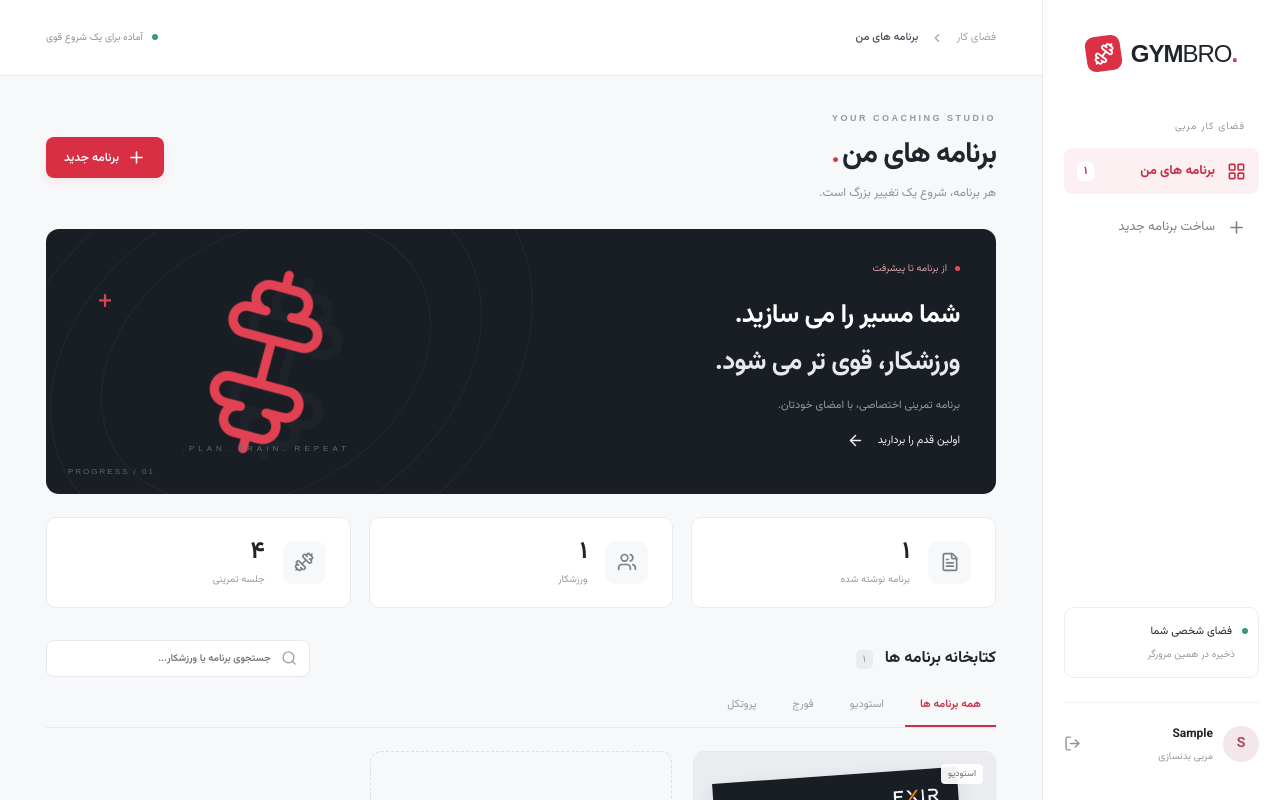
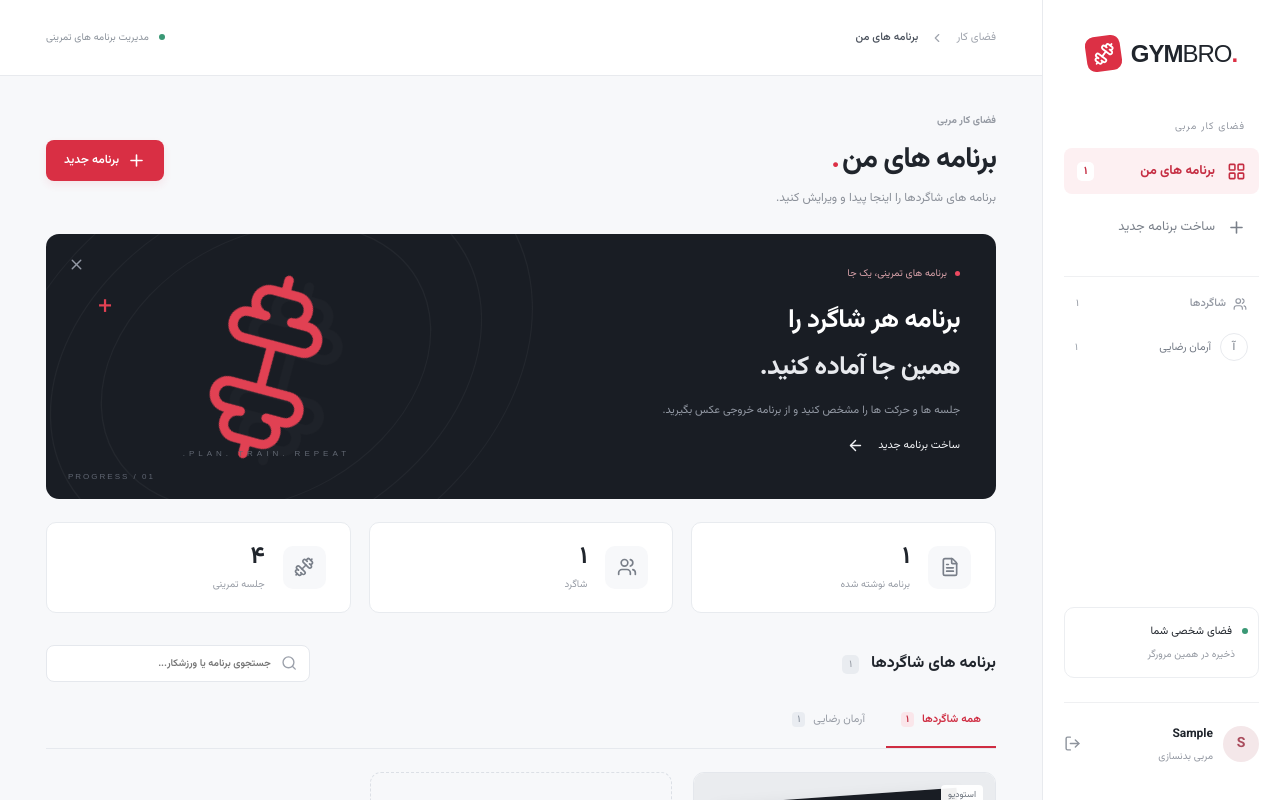
Before and after one commit to hayyaun/gymbro, a React (Vite) app: page / in a window 1280 px wide. Both pictures are taken after typing "Sample" into the empty fields and a click on the button "ورود به فضای کار". Shown: the top 800 px of the page. Built offline with nearby package versions, Linux system fonts and the light colour scheme; what @dnd-kit/dom would draw is missing.

Commit message:
Group workout programs by student and simplify dashboard

```diff
--- a/src/App.tsx
+++ b/src/App.tsx
@@ -33,7 +33,9 @@ import { protocolVariables } from "./protocolTheme";
 import ProtocolDesignControls from "./ProtocolDesignControls";
 import { activeWeek, assignTrainingWeek, getWeekdaySession, resizeTrainingWeek } from "./trainingWeek";
 import { SortableSession, SortableSessions } from "./SortableSessions";
+import { studentKey, studentsFromPlans } from "./students";
 import "./App.css";
+import "./DashboardStudents.css";
 
 const templates = [
   { id: "studio", name: "استودیو", text: "قدرتمند و حرفه ای" },
@@ -42,11 +44,11 @@ const templates = [
 ];
 const fa = (n: number) => n.toLocaleString("fa-IR");
 function App() {
-  const { coach, plans, setCoach, save, remove } = useStore();
+  const { coach, plans, heroDismissed, dismissHero, setCoach, save, remove } = useStore();
   const [draft, setDraft] = useState<Plan | null>(null);
   const [baseline, setBaseline] = useState("");
   const [query, setQuery] = useState("");
-  const [filter, setFilter] = useState("all");
+  const [selectedStudent, setSelectedStudent] = useState<string | null>(null);
   const [tab, setTab] = useState("details");
   const [collapsedDays, setCollapsedDays] = useState<Set<string>>(() => new Set());
   const [notice, setNotice] = useState("");
@@ -58,6 +60,10 @@ function App() {
   const [storageError, setStorageError] = useState("");
   const sheet = useRef<HTMLDivElement>(null);
   const dirty = !!draft && JSON.stringify(draft) !== baseline;
+  const students = studentsFromPlans(plans);
+  const activeStudent = students.some((student) => student.name === selectedStudent)
+    ? selectedStudent
+    : null;
   useEffect(() => {
     const handler = (e: BeforeUnloadEvent) => {
       if (dirty) {
@@ -84,6 +90,13 @@ function App() {
     setCollapsedDays(new Set(plan.days.slice(1).map((day) => day.id)));
     window.scrollTo({ top: 0 });
   };
+  const selectStudent = (name: string | null) => navigate(() => {
+    setDraft(null);
+    setSelectedStudent(name);
+    setQuery("");
+    window.scrollTo({ top: 0 });
+  });
+  const startStudentPlan = () => open({ ...newPlan(), athlete: activeStudent ?? "" }, true);
   const patch = (data: Partial<Plan>) =>
     setDraft((d) => (d ? { ...d, ...data } : d));
   const patchDay = (id: string, data: Partial<Day>) =>
@@ -222,7 +235,7 @@ function App() {
   const visible = plans.filter(
     (p) =>
       `${p.title} ${p.athlete}`.includes(query) &&
-      (filter === "all" || p.template === filter),
+      (activeStudent === null || studentKey(p.athlete) === activeStudent),
   );
   return (
     <div className="app" dir="rtl">
@@ -232,20 +245,40 @@ function App() {
         <span className="workspace-label">فضای کار مربی</span>
         <nav>
           <button
-            className="nav-active"
-            onClick={() => navigate(() => setDraft(null))}
+            className={!draft && activeStudent === null ? "nav-active" : ""}
+            onClick={() => selectStudent(null)}
           >
             <LayoutGrid size={19} />
             برنامه های من <span>{fa(plans.length)}</span>
           </button>
           <button
             aria-label="ساخت برنامه جدید"
-            onClick={() => navigate(() => open(newPlan(), true))}
+            onClick={() => navigate(startStudentPlan)}
           >
             <Plus size={19} />
             ساخت برنامه جدید
           </button>
         </nav>
+        <section className="sidebar-students" aria-label="لیست شاگردها">
+          <div className="students-heading"><Users size={14} /><h2>شاگردها</h2><span>{fa(students.length)}</span></div>
+          <div className="student-list">
+            {students.map((student) => (
+              <button
+                key={student.name}
+                className={`student-link${!draft && activeStudent === student.name ? " student-active" : ""}`}
+                aria-label={`برنامه های ${student.name}`}
+                aria-pressed={!draft && activeStudent === student.name}
+                title={`${student.name} · ${fa(student.count)} برنامه`}
+                onClick={() => selectStudent(student.name)}
+              >
+                <span className="student-avatar" aria-hidden="true">{student.name[0]}</span>
+                <span className="student-name">{student.name}</span>
+                <span className="student-count">{fa(student.count)}</span>
+              </button>
+            ))}
+            {students.length === 0 && <p className="students-empty">با ذخیره اولین برنامه، نام شاگرد اینجا اضافه می شود.</p>}
+          </div>
+        </section>
         <div className="sidebar-bottom">
           <div className="local-note">
             <span className="status-dot" /> فضای شخصی شما
@@ -280,38 +313,38 @@ function App() {
             <b>{draft ? "ویرایش برنامه" : "برنامه های من"}</b>
           </div>
           <span className="top-tag">
-            <span className="status-dot" /> آماده برای یک شروع قوی
+            <span className="status-dot" /> مدیریت برنامه های تمرینی
           </span>
         </header>
         {!draft ? (
           <div className="dashboard">
             <div className="page-heading">
               <div>
-                <span className="eyebrow">YOUR COACHING STUDIO</span>
+                <span className="eyebrow">فضای کار مربی</span>
                 <h1>
                   برنامه های من<span className="heading-dot">.</span>
                 </h1>
-                <p>هر برنامه، شروع یک تغییر بزرگ است.</p>
+                <p>برنامه های شاگردها را اینجا پیدا و ویرایش کنید.</p>
               </div>
-              <button className="primary" onClick={() => open(newPlan(), true)}>
+              <button className="primary" onClick={startStudentPlan}>
                 <Plus size={19} />
                 برنامه جدید
               </button>
             </div>
-            <section className="hero-banner">
+            {!heroDismissed && <section className="hero-banner">
               <div>
                 <span className="hero-label">
                   <span />
-                  از برنامه تا پیشرفت
+                  برنامه های تمرینی، یک جا
                 </span>
                 <h2>
-                  شما مسیر را می سازید.
+                  برنامه هر شاگرد را
                   <br />
-                  <em>ورزشکار، قوی تر می شود.</em>
+                  <em>همین جا آماده کنید.</em>
                 </h2>
-                <p>برنامه تمرینی اختصاصی، با امضای خودتان.</p>
-                <button onClick={() => open(newPlan(), true)}>
-                  اولین قدم را بردارید <ArrowLeft size={17} />
+                <p>جلسه ها و حرکت ها را مشخص کنید و از برنامه خروجی عکس بگیرید.</p>
+                <button onClick={startStudentPlan}>
+                  ساخت برنامه جدید <ArrowLeft size={17} />
                 </button>
               </div>
               <div className="hero-graphic" aria-hidden="true">
@@ -323,7 +356,16 @@ function App() {
                 <span className="graphic-caption">PLAN. TRAIN. REPEAT.</span>
               </div>
               <span className="hero-index">01 / PROGRESS</span>
-            </section>
+              <button
+                className="hero-dismiss"
+                aria-label="بستن همیشگی کادر راهنما"
+                title="این کادر دیگر نمایش داده نشود"
+                onClick={() => {
+                  try { dismissHero(); }
+                  catch { setStorageError("ذخیره تنظیمات انجام نشد. فضای مرورگر را بررسی کنید."); }
+                }}
+              ><X size={17} /></button>
+            </section>}
             <div className="stats">
               <Stat
                 icon={<FileText />}
@@ -332,8 +374,8 @@ function App() {
               />
               <Stat
                 icon={<Users />}
-                value={fa(new Set(plans.map((p) => p.athlete)).size)}
-                label="ورزشکار"
+                value={fa(students.length)}
+                label="شاگرد"
               />
               <Stat
                 icon={<Dumbbell />}
@@ -343,7 +385,7 @@ function App() {
             </div>
             <div className="library-heading">
               <h2>
-                کتابخانه برنامه ها <span>{fa(plans.length)}</span>
+                {activeStudent ? `برنامه های ${activeStudent}` : "برنامه های شاگردها"} <span>{fa(visible.length)}</span>
               </h2>
               <label className="search">
                 <Search size={18} />
@@ -355,14 +397,17 @@ function App() {
                 />
               </label>
             </div>
-            <div className="filters">
-              {[{ id: "all", name: "همه برنامه ها" }, ...templates].map((t) => (
+            <div className="filters student-filters" role="group" aria-label="فیلتر بر اساس شاگرد">
+              <button className={activeStudent === null ? "selected" : ""} aria-pressed={activeStudent === null} onClick={() => setSelectedStudent(null)}>همه شاگردها <span>{fa(plans.length)}</span></button>
+              {students.map((student) => (
                 <button
-                  key={t.id}
-                  className={filter === t.id ? "selected" : ""}
-                  onClick={() => setFilter(t.id)}
+                  key={student.name}
+                  className={activeStudent === student.name ? "selected" : ""}
+                  aria-pressed={activeStudent === student.name}
+                  title={student.name}
+                  onClick={() => setSelectedStudent(student.name)}
                 >
-                  {t.name}
+                  <span className="filter-name">{student.name}</span><span>{fa(student.count)}</span>
                 </button>
               ))}
             </div>
@@ -474,13 +519,13 @@ function App() {
               ))}
               <button
                 className="new-card"
-                onClick={() => open(newPlan(), true)}
+                onClick={startStudentPlan}
               >
                 <span>
                   <Plus size={26} />
                 </span>
-                <b>برنامه بعدی شما</b>
-                <small>یک شروع تازه برای یک هدف تازه</small>
+                <b>{activeStudent ? `برنامه جدید برای ${activeStudent}` : "ساخت برنامه جدید"}</b>
+                <small>روزهای تمرین و حرکت ها را مشخص کنید</small>
               </button>
             </div>
             {visible.length === 0 && (
@@ -490,7 +535,7 @@ function App() {
               </p>
             )}
             <footer className="app-footer">
-              <span>با دقت بنویسید. با قدرت پیش بروید.</span>
+              <span>برنامه ها در این مرورگر ذخیره می شوند.</span>
               <span dir="ltr">GYMBRO © {new Date().getFullYear()}</span>
             </footer>
           </div>
--- /dev/null
+++ b/src/DashboardStudents.css
@@ -0,0 +1,149 @@
+.sidebar-students {
+  flex: 1;
+  min-height: 0;
+  display: flex;
+  flex-direction: column;
+  margin: 26px 0 20px;
+  border-top: 1px solid #eff0f2;
+  padding-top: 18px;
+}
+.students-heading {
+  display: flex;
+  align-items: center;
+  gap: 7px;
+  color: #9297a1;
+  margin: 0 12px 10px;
+}
+.students-heading h2 {
+  font-size: 11px;
+  font-weight: 500;
+  margin: 0;
+}
+.students-heading > span {
+  margin-inline-start: auto;
+  font-size: 10px;
+}
+.student-list {
+  overflow-y: auto;
+  scrollbar-width: thin;
+  scrollbar-color: #dce0e6 transparent;
+  padding: 3px;
+}
+.student-link {
+  display: flex;
+  align-items: center;
+  gap: 9px;
+  width: 100%;
+  min-height: 44px;
+  padding: 8px;
+  border-radius: 8px;
+  background: transparent;
+  text-align: start;
+  color: #747b86;
+  font-size: 11px;
+}
+.student-link:hover {
+  background: #f7f8fa;
+}
+.student-link.student-active {
+  background: #fdf0f2;
+  color: #c52d42;
+}
+.student-avatar {
+  display: grid;
+  place-items: center;
+  flex-shrink: 0;
+  width: 28px;
+  height: 28px;
+  border: 1px solid #e8eaee;
+  border-radius: 50%;
+  background: #fff;
+  font-size: 12px;
+}
+.student-name {
+  overflow: hidden;
+  white-space: nowrap;
+  text-overflow: ellipsis;
+}
+.student-count {
+  margin-inline-start: auto;
+  flex-shrink: 0;
+  font-size: 10px;
+  color: #959ca6;
+}
+.students-empty {
+  padding: 8px 12px;
+  font-size: 10px;
+  line-height: 2;
+  color: #9297a1;
+}
+.sidebar > .brand,
+.sidebar > nav,
+.sidebar-bottom {
+  flex-shrink: 0;
+}
+.dashboard .page-heading .eyebrow {
+  font-family: inherit;
+  letter-spacing: 0;
+  font-size: 10px;
+}
+.hero-banner .hero-dismiss {
+  position: absolute;
+  top: 12px;
+  left: 12px;
+  z-index: 3;
+  justify-content: center;
+  width: 36px;
+  height: 36px;
+  border-radius: 8px;
+  color: #9399a5;
+}
+.hero-banner .hero-dismiss:hover,
+.hero-banner .hero-dismiss:focus-visible {
+  color: #fff;
+  background: #ffffff0d;
+}
+.student-filters {
+  overflow-x: auto;
+  scrollbar-width: thin;
+  scrollbar-color: #dce0e6 transparent;
+  padding-top: 5px;
+}
+.student-filters button {
+  display: flex;
+  align-items: center;
+  gap: 8px;
+  flex-shrink: 0;
+  min-height: 42px;
+  white-space: nowrap;
+}
+.student-filters button > span:not(.filter-name) {
+  font-size: 10px;
+  border-radius: 4px;
+  background: #e9ecf1;
+  color: #7b8491;
+  padding: 0 5px;
+}
+.student-filters .selected > span:not(.filter-name) {
+  background: #fae6ea;
+  color: #c52d42;
+}
+.filter-name {
+  max-width: 180px;
+  overflow: hidden;
+  text-overflow: ellipsis;
+}
+.library-heading h2 {
+  overflow-wrap: anywhere;
+}
+@media (max-width: 700px) {
+  .sidebar-students {
+    display: none;
+  }
+  .student-filters button {
+    padding-inline: 11px;
+  }
+  .filter-name {
+    max-width: 135px;
+  }
+}
--- a/src/model.ts
+++ b/src/model.ts
@@ -135,6 +135,8 @@ const demo = (): Plan => ({
 type Store = {
   coach: string;
   plans: Plan[];
+  heroDismissed: boolean;
+  dismissHero: () => void;
   setCoach: (name: string) => void;
   save: (plan: Plan) => void;
   remove: (id: string) => void;
@@ -144,6 +146,8 @@ export const useStore = create<Store>()(
     (set) => ({
       coach: "",
       plans: [demo()],
+      heroDismissed: false,
+      dismissHero: () => set({ heroDismissed: true }),
       setCoach: (coach) => set({ coach }),
       save: (plan) =>
         set((s) => ({
--- /dev/null
+++ b/src/students.ts
@@ -0,0 +1,16 @@
+import type { Plan } from "./model";
+
+export const studentKey = (name: string) =>
+  name.trim().replace(/\s+/g, " ").replace(/[يى]/g, "ی").replace(/ك/g, "ک");
+
+export function studentsFromPlans(plans: Plan[]) {
+  const students = new Map<string, { name: string; count: number }>();
+  for (const plan of plans) {
+    const name = studentKey(plan.athlete);
+    if (!name) continue;
+    const student = students.get(name);
+    if (student) student.count++;
+    else students.set(name, { name, count: 1 });
+  }
+  return [...students.values()].sort((a, b) => a.name.localeCompare(b.name, "fa"));
+}
```
